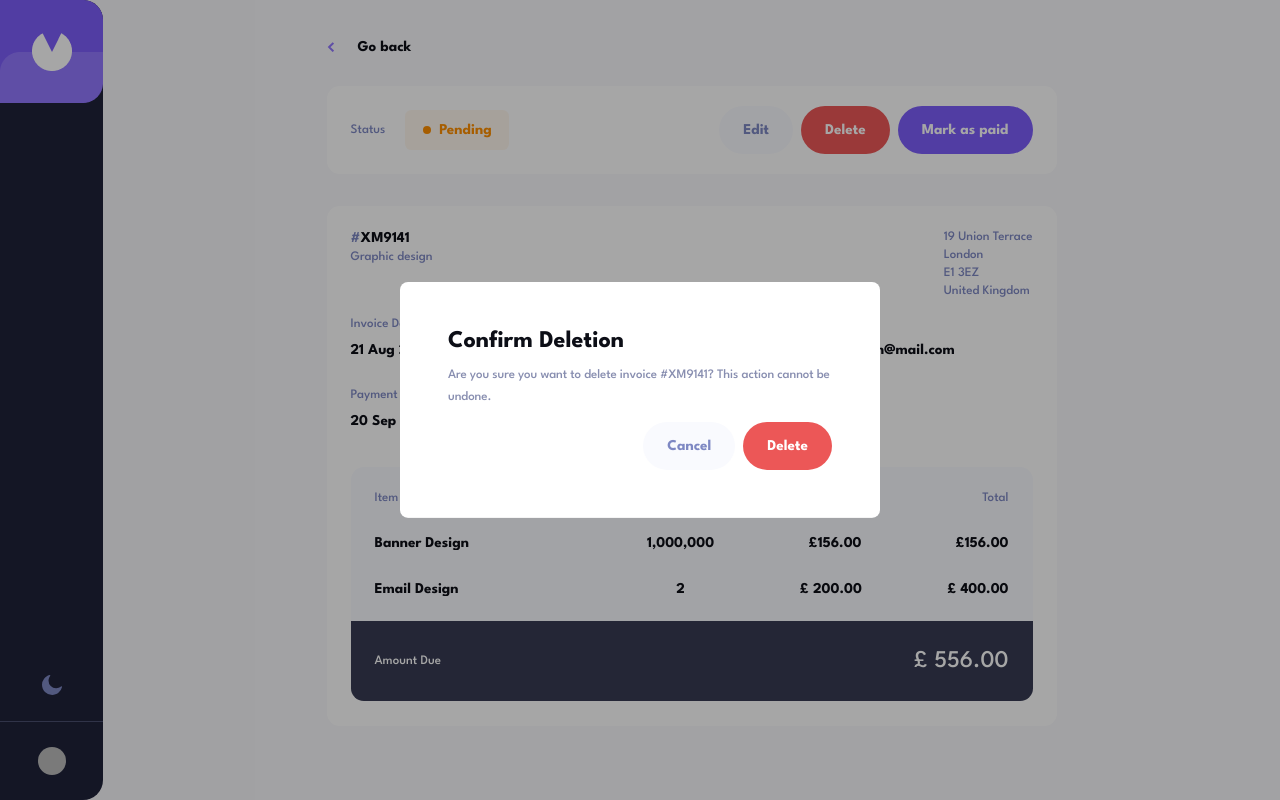
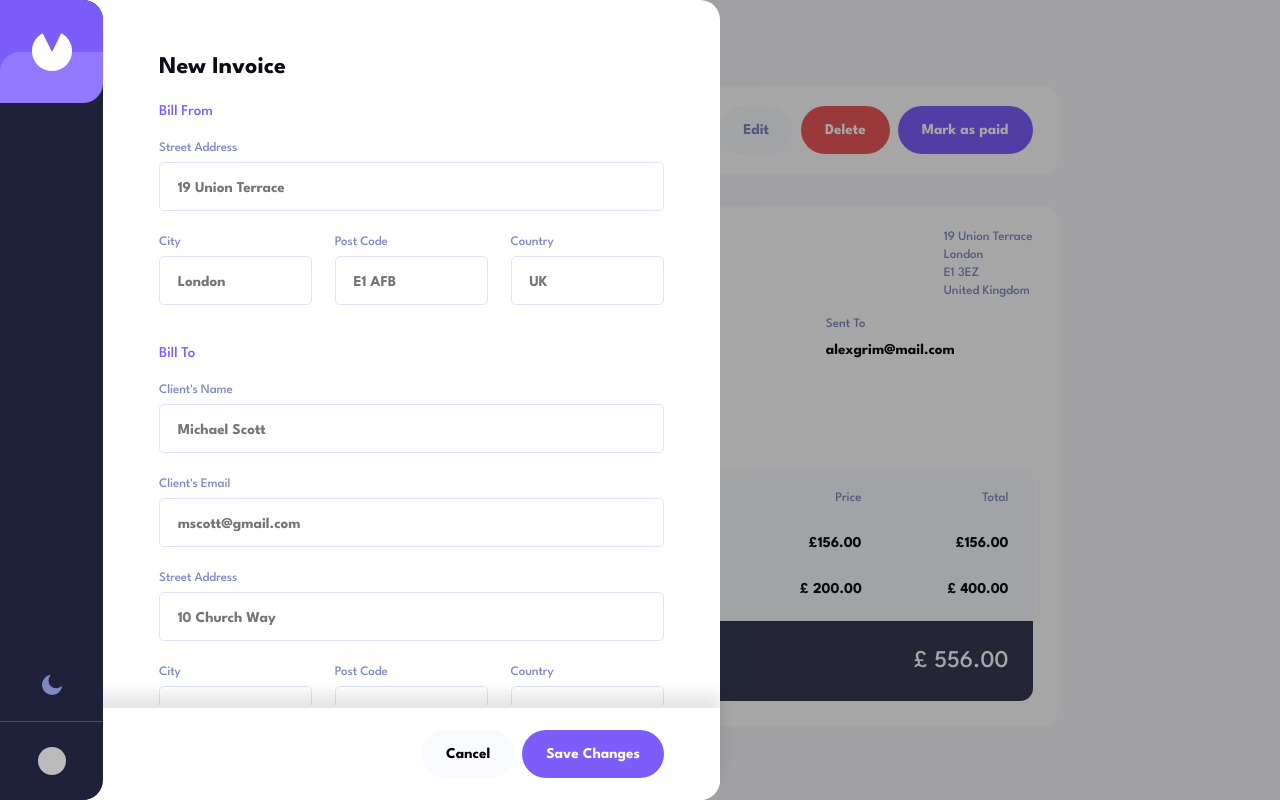
Before and after one commit to Kl3va/Invoice-Orbit, a React (Vite) app in the folder frontend/: page /invoices in a window 1280 px wide. Built offline with nearby package versions, Linux system fonts and the light colour scheme; no server answers; sample sign-in values are in the browser's storage; some icons are missing.

Commit message:
feat: animated form component

```diff
--- a/frontend/src/components/Background/ConfirmationBg.tsx
+++ b/frontend/src/components/Background/ConfirmationBg.tsx
@@ -14,7 +14,7 @@ export const BackgroundBlur = styled.aside<{
 `
 
 const ConfirmationBg = () => {
-  return <BackgroundBlur confirm={true}></BackgroundBlur>
+  return <BackgroundBlur confirm={false}></BackgroundBlur>
 }
 
 export default ConfirmationBg
--- a/frontend/src/components/ConfirmDeletion/ConfirmDeletionStyles.ts
+++ b/frontend/src/components/ConfirmDeletion/ConfirmDeletionStyles.ts
@@ -3,12 +3,10 @@ import { QUERIES } from 'styles/mediaQueries'
 
 const scaleIn = keyframes`
   0% {
-   // scale: 0;
     transform: translate(-50%, -50%) scale(0);
     opacity: 0;
   }
   100% {
-   // scale: 1;
     transform: translate(-50%, -50%) scale(1);
     opacity: 1;
   }
@@ -20,7 +18,6 @@ export const ConfirmDeletionContainer = styled.div`
   position: fixed;
   top: 50%;
   left: 50%;
-  // transform: translate(-50%, -50%);
   transform: translate(-50%, -50%) scale(0);
 
   background-color: var(--color-bg-300);
--- a/frontend/src/components/Layout/index.tsx
+++ b/frontend/src/components/Layout/index.tsx
@@ -1,12 +1,12 @@
 import { Outlet } from 'react-router-dom'
 import ConfirmationBg from 'components/Background/ConfirmationBg'
-//import MainFormTemplate from 'components/Main-Form/MainFormTemplate'
+import MainFormTemplate from 'components/Main-Form/MainFormTemplate'
 
 const Layout = () => {
   return (
     <>
       <Outlet />
-      {/* <MainFormTemplate /> */}
+      <MainFormTemplate />
       <ConfirmationBg />
     </>
   )
--- a/frontend/src/components/Main-Form/MainFormTemplate.tsx
+++ b/frontend/src/components/Main-Form/MainFormTemplate.tsx
@@ -17,9 +17,10 @@ import {
 
 const MainFormTemplate = () => {
   const isEditing = true
+  const isActive = true
 
   return (
-    <FormInvoiceContainer>
+    <FormInvoiceContainer isActive={isActive}>
       <GobackFormBtnWrapper>
         <GobackButton />
       </GobackFormBtnWrapper>
@@ -215,7 +216,7 @@ const MainFormTemplate = () => {
           <button>+ Add New Item</button>
         </ItemListWrapper>
 
-        <FormButtonsContainer>
+        <FormButtonsContainer isActive={isActive}>
           {isEditing ? (
             <SubmitButtonsContainer>
               <button>Cancel</button>
--- a/frontend/src/components/Main-Form/MainFormTemplateStyles.ts
+++ b/frontend/src/components/Main-Form/MainFormTemplateStyles.ts
@@ -1,7 +1,11 @@
 import styled from 'styled-components'
 import { QUERIES } from 'styles/mediaQueries'
 
-export const FormInvoiceContainer = styled.div`
+interface AnimatedFormInvoiceContainerProps {
+  isActive?: boolean
+}
+
+export const FormInvoiceContainer = styled.div<AnimatedFormInvoiceContainerProps>`
   position: fixed;
   background-color: var(--color-bg-800);
   width: min(100%, 39.56rem);
@@ -10,6 +14,8 @@ export const FormInvoiceContainer = styled.div`
   top: 4.5rem;
   left: 0;
   z-index: 105;
+  // transform: translateX(${(props) => (props.isActive ? '0' : '-100%')});
+  transition: transform 0.3s ease-in-out;
 
   @media ${QUERIES.mobileLarge} {
     border-radius: 0 1.25rem 1.25rem 0;
@@ -214,7 +220,7 @@ export const ListContainer = styled.div`
   }
 `
 
-export const FormButtonsContainer = styled.div`
+export const FormButtonsContainer = styled.div<AnimatedFormInvoiceContainerProps>`
   position: fixed;
   background-color: var(--color-bg-300);
   bottom: 0;
@@ -225,6 +231,9 @@ export const FormButtonsContainer = styled.div`
   padding: 1.38rem 1.5rem;
   border-bottom-right-radius: 1.25rem;
 
+  //  transform: translateX(${(props) => (props.isActive ? '0' : '-100%')});
+  transition: transform 0.3s ease-in-out;
+
   @media ${QUERIES.tabletMini} {
     padding-inline: 3.5rem;
   }
@@ -232,6 +241,7 @@ export const FormButtonsContainer = styled.div`
   @media ${QUERIES.tablet} {
     left: 5.44rem;
     padding-left: 4.5rem;
+    // transform: translateX(${(props) => (props.isActive ? '0' : '-100%')});
   }
 `
 
--- a/frontend/src/pages/invoice-details/index.tsx
+++ b/frontend/src/pages/invoice-details/index.tsx
@@ -35,7 +35,7 @@ const InvoiceDetailsPage = () => {
 
   return (
     <HomePageMain>
-      <ConfirmDeletion />
+      {/* <ConfirmDeletion /> */}
       <section>
         <GobackWrapper>
           <GobackButton />
```
